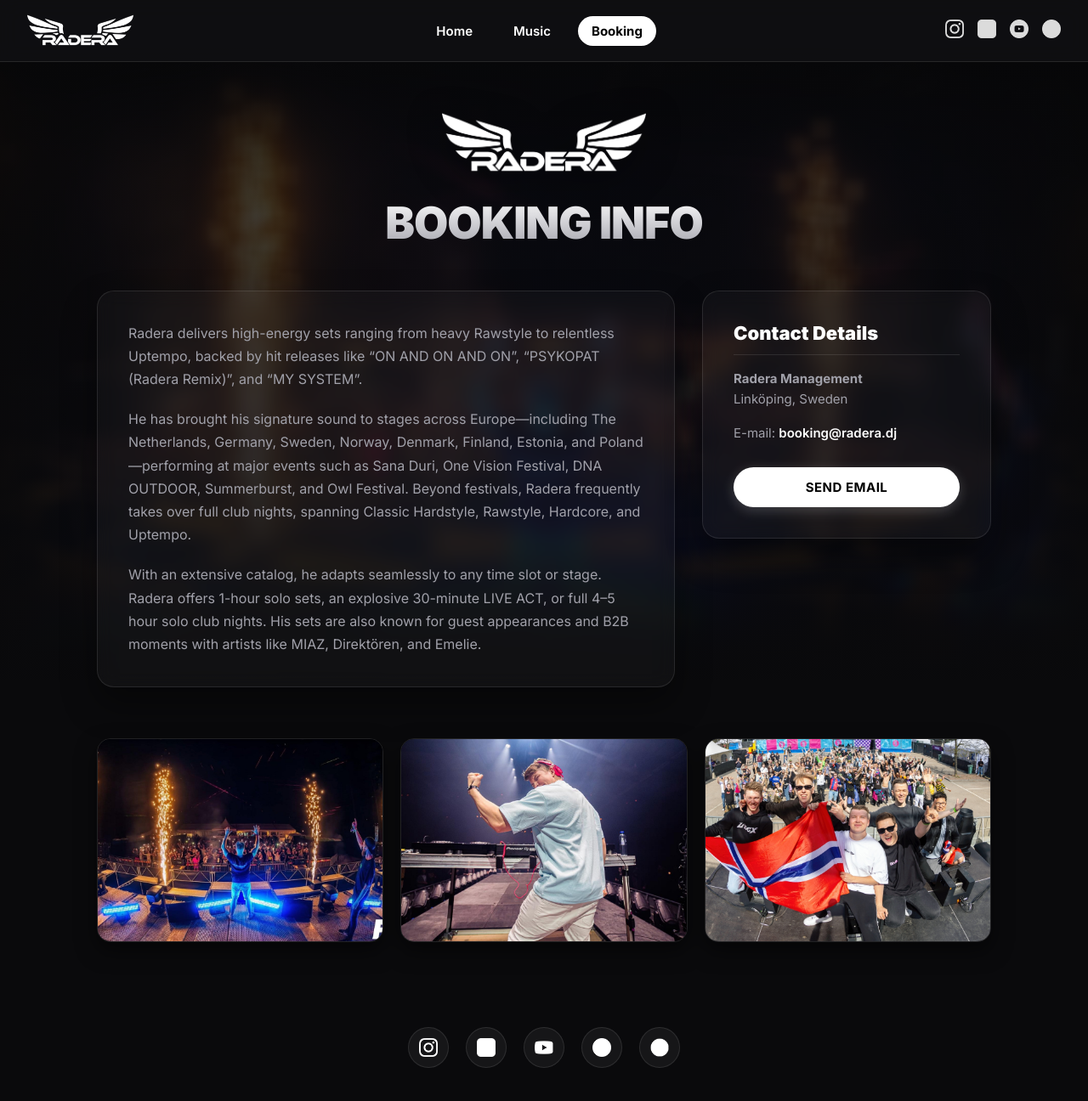
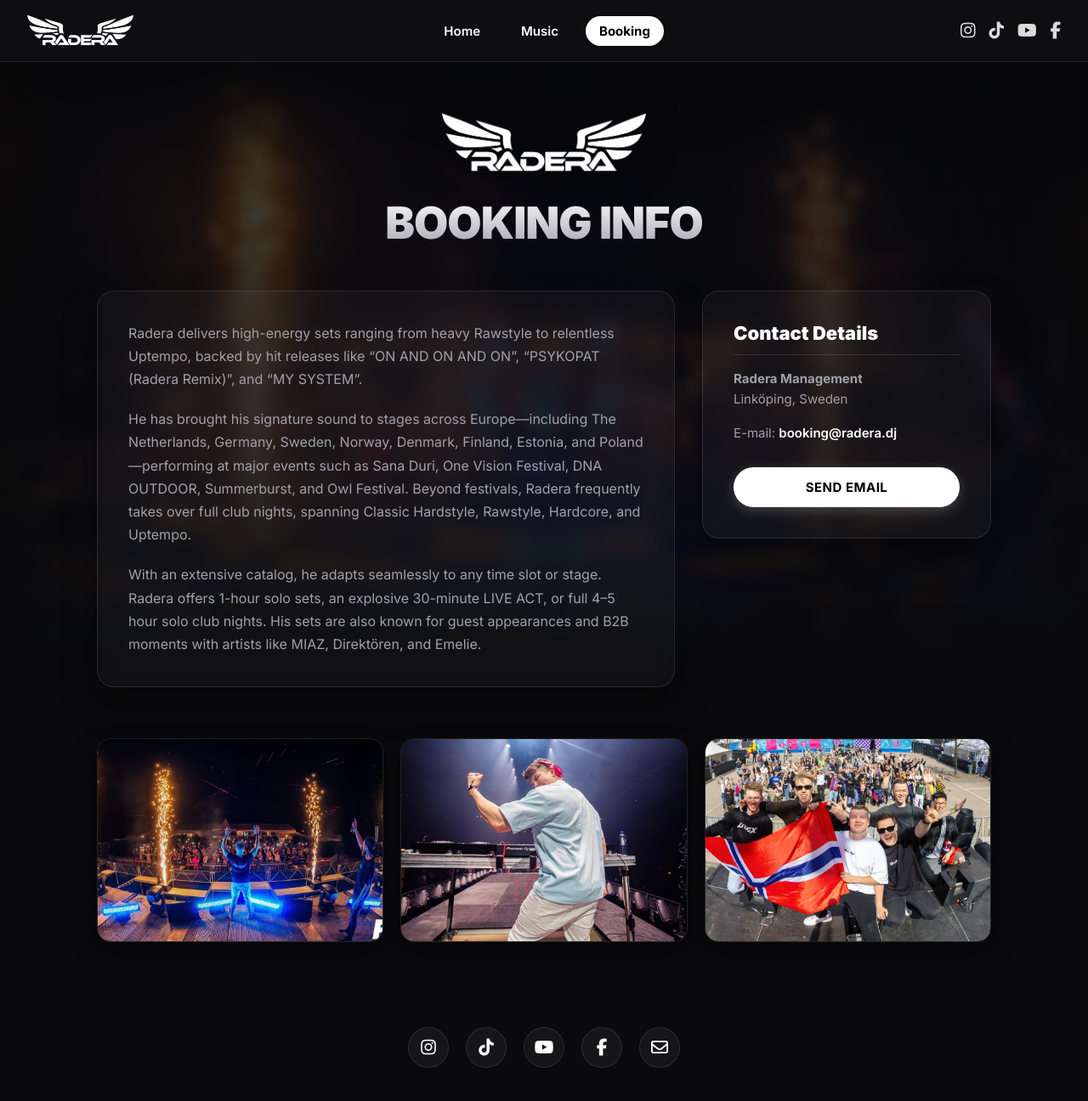
Before and after one commit to RaderaOfficial/raderaofficial.github.io, a plain HTML site: page booking.html in a window 1280 px wide. Shown: the whole page at 85% size. Drawn offline with Linux system fonts and the light colour scheme.

Commit message:
Update booking.html

```diff
--- a/booking.html
+++ b/booking.html
@@ -10,6 +10,9 @@
   <link rel="preconnect" href="https://fonts.googleapis.com">
   <link rel="preconnect" href="https://fonts.gstatic.com" crossorigin>
   <link href="https://fonts.googleapis.com/css2?family=Inter:wght@400;600;700;900&display=swap" rel="stylesheet">
+
+  <!-- Font Awesome Ikoner -->
+  <link rel="stylesheet" href="https://cdnjs.cloudflare.com/ajax/libs/font-awesome/6.5.1/css/all.min.css">
 
   <style>
     /* --------------------------------------------------
@@ -125,16 +128,18 @@
       align-items: center;
     }
 
-    .header-right a img {
-      width: 22px;
-      height: 22px;
-      object-fit: contain;
+    .header-right a {
+      color: #ffffff;
+      font-size: 20px;
       opacity: 0.85;
       transition: all 0.2s ease;
-      filter: brightness(0) invert(1);
+      display: flex;
+      align-items: center;
+      justify-content: center;
+      text-decoration: none;
     }
 
-    .header-right a:hover img {
+    .header-right a:hover {
       opacity: 1;
       transform: translateY(-2px);
     }
@@ -314,14 +319,10 @@
       background: rgba(255, 255, 255, 0.05);
       border: 1px solid var(--glass-border);
       border-radius: 50%;
+      color: #ffffff;
+      font-size: 20px;
+      text-decoration: none;
       transition: all 0.25s ease;
-    }
-
-    .socials img {
-      width: 22px;
-      height: 22px;
-      object-fit: contain;
-      filter: brightness(0) invert(1);
     }
 
     .socials a:hover {
@@ -381,16 +382,16 @@
 
     <div class="header-right">
       <a href="https://www.instagram.com/raderaofficial/" target="_blank" rel="noopener" aria-label="Instagram">
-        <img src="instagram.png" alt="Instagram">
+        <i class="fa-brands fa-instagram"></i>
       </a>
       <a href="https://www.tiktok.com/@raderaofficial" target="_blank" rel="noopener" aria-label="TikTok">
-        <img src="tiktok.png" alt="TikTok">
+        <i class="fa-brands fa-tiktok"></i>
       </a>
       <a href="https://www.youtube.com/@Radera" target="_blank" rel="noopener" aria-label="YouTube">
-        <img src="youtube2.png" alt="YouTube">
+        <i class="fa-brands fa-youtube"></i>
       </a>
       <a href="https://www.facebook.com/RaderaOfficial" target="_blank" rel="noopener" aria-label="Facebook">
-        <img src="facebook.png" alt="Facebook">
+        <i class="fa-brands fa-facebook-f"></i>
       </a>
     </div>
   </header>
@@ -437,19 +438,19 @@
     <!-- Socials bottom -->
     <footer class="socials">
       <a href="https://www.instagram.com/raderaofficial/" target="_blank" rel="noopener" aria-label="Instagram">
-        <img src="instagram.png" alt="Instagram">
+        <i class="fa-brands fa-instagram"></i>
       </a>
       <a href="https://www.tiktok.com/@raderaofficial" target="_blank" rel="noopener" aria-label="TikTok">
-        <img src="tiktok.png" alt="TikTok">
+        <i class="fa-brands fa-tiktok"></i>
       </a>
       <a href="https://www.youtube.com/@Radera" target="_blank" rel="noopener" aria-label="YouTube">
-        <img src="youtube.png" alt="YouTube">
+        <i class="fa-brands fa-youtube"></i>
       </a>
       <a href="https://www.facebook.com/RaderaOfficial" target="_blank" rel="noopener" aria-label="Facebook">
-        <img src="facebook.png" alt="Facebook">
+        <i class="fa-brands fa-facebook-f"></i>
       </a>
       <a href="mailto:booking@radera.dj" aria-label="E-post Bokning">
-        <img src="booking.png" alt="Booking Email">
+        <i class="fa-regular fa-envelope"></i>
       </a>
     </footer>
 
```
